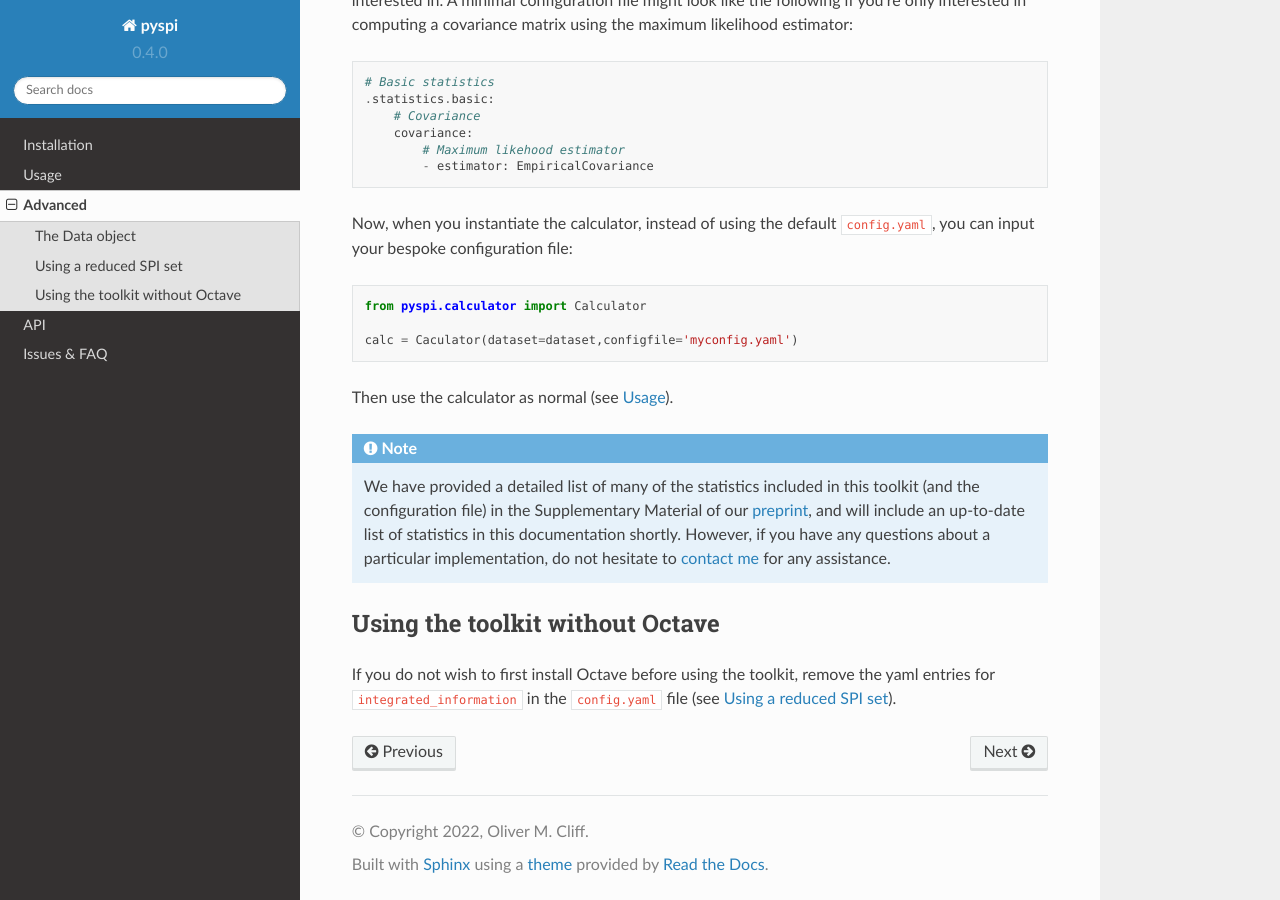
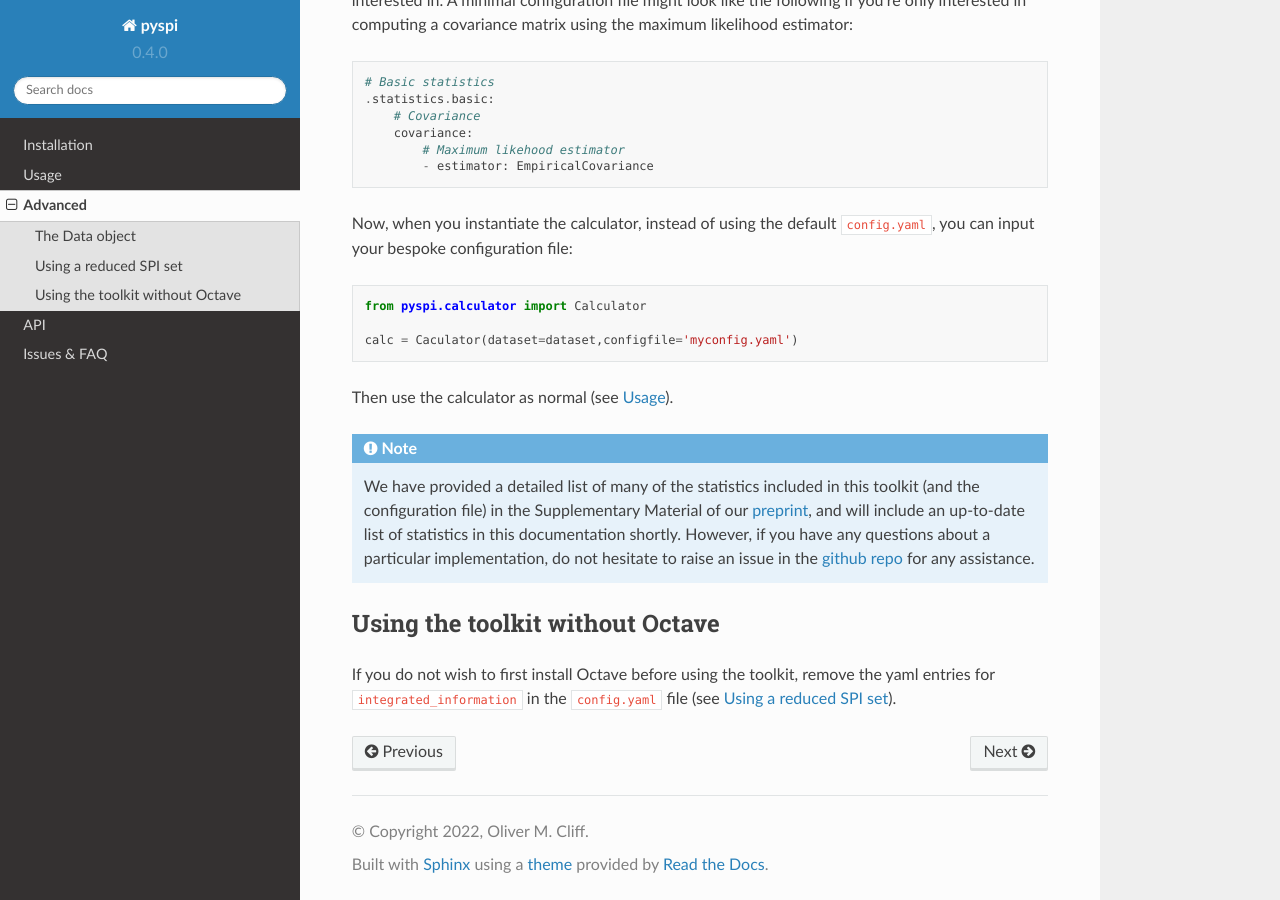
Before and after one commit to DynamicsAndNeuralSystems/pyspi, a Sphinx documentation site: the page built from docs/source/advanced.rst, in a window 1280 px wide and 900 px high, scrolled down 1208 px. Built offline with Sphinx 7.4.7 and the Read the Docs theme 2.0.0, drawn with Linux system fonts in a browser that asks for light colours.

Commit message:
Update readme to remove Oliver's email address for questions

```diff
--- a/docs/source/advanced.rst
+++ b/docs/source/advanced.rst
@@ -73,7 +73,7 @@ Then use the calculator as normal (see :ref:`Usage`).
 
 .. note::
     We have provided a detailed list of many of the statistics included in this toolkit (and the configuration file) in the Supplementary Material of our `preprint <https://arxiv.org/abs/2201.11941>`_, and will include an up-to-date list of statistics in this documentation shortly.
-    However, if you have any questions about a particular implementation, do not hesitate to `contact me <mailto:oliver.cliff@sydney.edu.au>`_ for any assistance.
+    However, if you have any questions about a particular implementation, do not hesitate to raise an issue in the `github repo <https://github.com/DynamicsAndNeuralSystems/pyspi>`_ for any assistance.
 
 Using the toolkit without Octave
 --------------------------------
```
